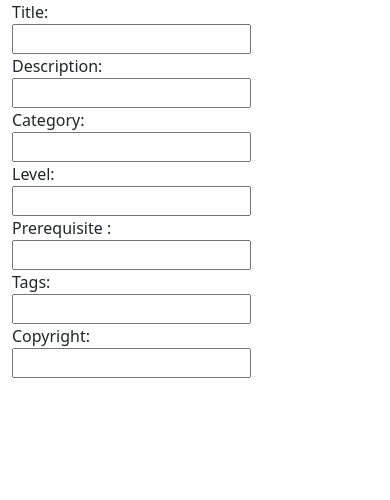
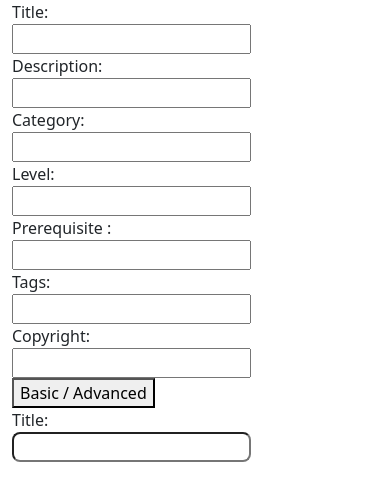
Before and after one commit to marc-awad/angular-lesson-manager, an Angular app: page / in a window 390 px wide. Shown: the top 500 px of the page. Built offline with nearby package versions, Linux system fonts and the light colour scheme.

Commit message:
step11: page de recherche avec critères texte, nombre et date

```diff
--- a/src/app/app.html
+++ b/src/app/app.html
@@ -1,2 +1,3 @@
 <router-outlet></router-outlet>
 <app-lesson-edit-form></app-lesson-edit-form>
+<app-lesson-search-page></app-lesson-search-page>
--- a/src/app/app.ts
+++ b/src/app/app.ts
@@ -1,9 +1,10 @@
 import { Component, signal, OnInit } from '@angular/core';
 import { RouterOutlet } from '@angular/router';
 import {LessonEditForm} from './lesson-edit-form/lesson-edit-form';
+import { LessonSearchPage } from './lesson-search-page/lesson-search-page';
 
 @Component({
-  imports: [RouterOutlet, LessonEditForm],
+  imports: [RouterOutlet, LessonEditForm, LessonSearchPage],
   selector: 'app-root',
   styleUrl: './app.css',
   templateUrl: './app.html',
--- /dev/null
+++ b/src/app/lesson-search-page/lesson-search-page.html
@@ -0,0 +1,37 @@
+<form class="container">
+  <button type="button" (click)="advanced = !advanced">Basic / Advanced</button>
+
+  <div class="row">
+    <div class="col-md-3">Title:</div>
+    <div class="col-md-9">
+      @if (advanced) {
+        <select class="rounded-3">
+          <option>contains ignore-case</option>
+          <option>like</option>
+          <option>case-insensitive like</option>
+          <option>startsWith</option>
+          <option>exact</option>
+        </select>
+      }
+      <input type="text" class="rounded-3">
+    </div>
+  </div>
+
+  @if (advanced) {
+    <div class="row">
+      <div class="col-md-3">Level:</div>
+      <div class="col-md-9">
+        <input type="number" class="rounded-3" placeholder="min">
+        <input type="number" class="rounded-3" placeholder="max">
+      </div>
+    </div>
+
+    <div class="row">
+      <div class="col-md-3">Last Modified Date:</div>
+      <div class="col-md-9">
+        <input type="date" class="rounded-3">
+        <input type="date" class="rounded-3">
+      </div>
+    </div>
+  }
+</form>
--- /dev/null
+++ b/src/app/lesson-search-page/lesson-search-page.ts
@@ -0,0 +1,11 @@
+import { Component } from '@angular/core';
+
+@Component({
+  imports: [],
+  selector: 'app-lesson-search-page',
+  styleUrl: './lesson-search-page.css',
+  templateUrl: './lesson-search-page.html',
+})
+export class LessonSearchPage {
+  advanced = false;
+}
```
Also changed, not shown: src/app/lesson-search-page/lesson-search-page.css (added), 1 other file (tests, documents, lock files or other folders).
